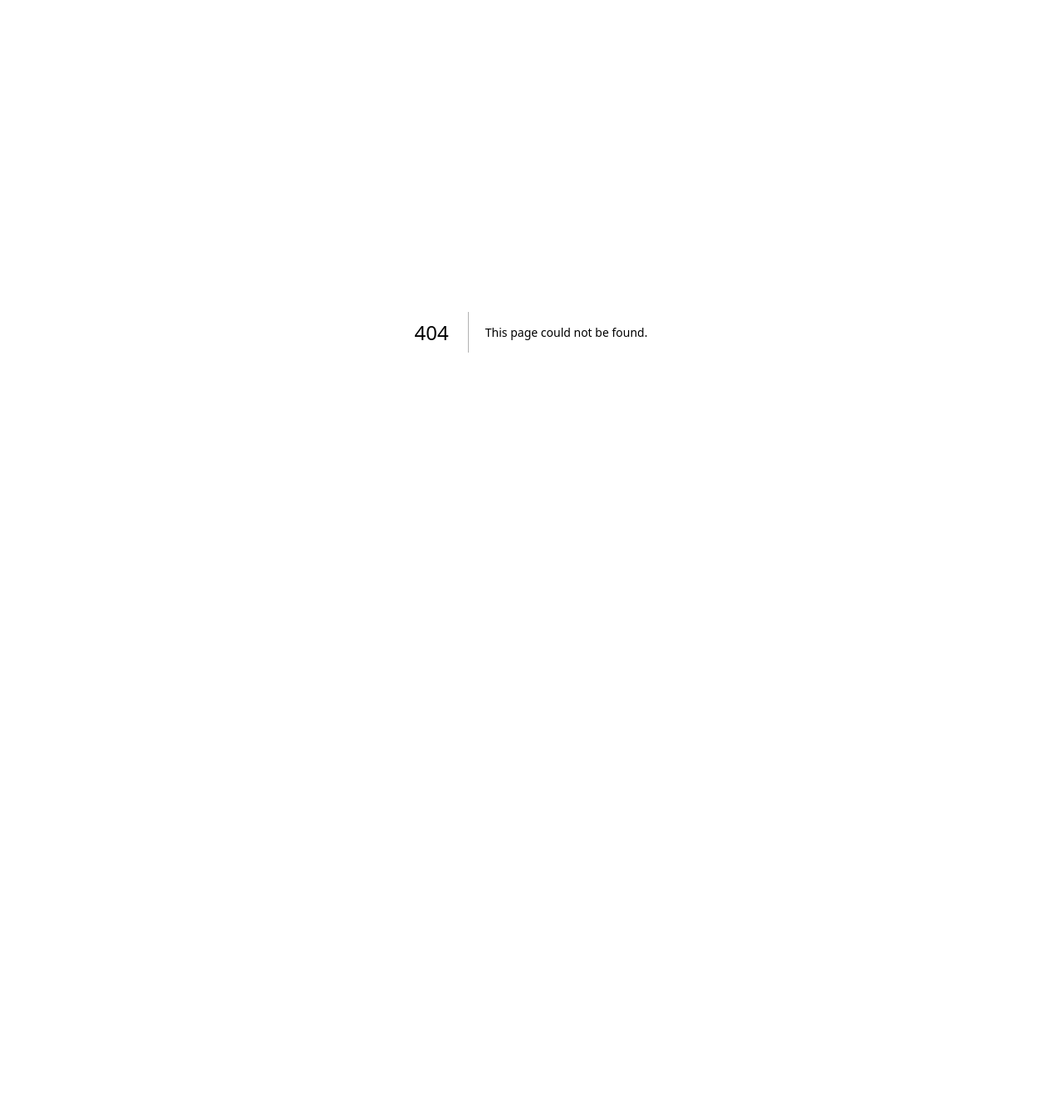
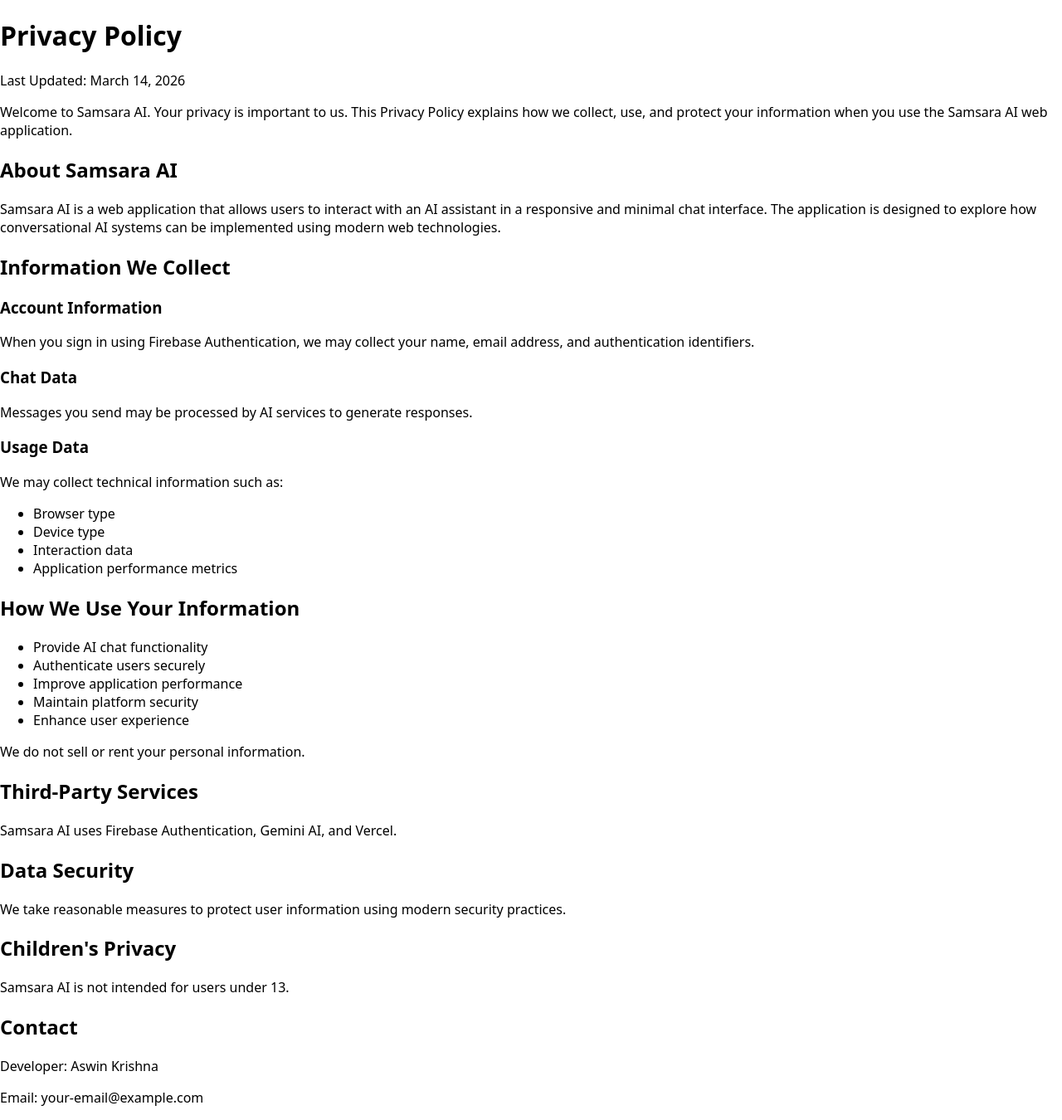
Before and after one commit to aaswne/samsara-ai-chatbot, a Next.js app: page /Privacy in a window 1280 px wide. Before the commit this address had no page. Shown: the whole page at 83% size. Before the commit the page ends 800 px from the top, so only its background shows below. Built offline with nearby package versions, Linux system fonts and the light colour scheme.

Commit message:
useref fix

```diff
--- /dev/null
+++ b/app/Privacy/page.jsx
@@ -0,0 +1,99 @@
+export default function PrivacyPolicy() {
+  return (
+    <main className="w-1/4 flex justify-center px-6 py-16">
+      <div className="max-w-3xl w-full space-y-8">
+
+        <div>
+          <h1 className="text-3xl font-semibold">Privacy Policy</h1>
+          <p className="text-gray-500 text-sm mt-2">
+            Last Updated: March 14, 2026
+          </p>
+        </div>
+
+        <p>
+          Welcome to Samsara AI. Your privacy is important to us. This Privacy
+          Policy explains how we collect, use, and protect your information when
+          you use the Samsara AI web application.
+        </p>
+
+        <section className="space-y-2">
+          <h2 className="text-xl font-semibold">About Samsara AI</h2>
+          <p>
+            Samsara AI is a web application that allows users to interact with an
+            AI assistant in a responsive and minimal chat interface. The
+            application is designed to explore how conversational AI systems can
+            be implemented using modern web technologies.
+          </p>
+        </section>
+
+        <section className="space-y-3">
+          <h2 className="text-xl font-semibold">Information We Collect</h2>
+
+          <div>
+            <h3 className="font-medium">Account Information</h3>
+            <p>
+              When you sign in using Firebase Authentication, we may collect
+              your name, email address, and authentication identifiers.
+            </p>
+          </div>
+
+          <div>
+            <h3 className="font-medium">Chat Data</h3>
+            <p>
+              Messages you send may be processed by AI services to generate
+              responses.
+            </p>
+          </div>
+
+          <div>
+            <h3 className="font-medium">Usage Data</h3>
+            <p>We may collect technical information such as:</p>
+            <ul className="list-disc list-inside mt-1">
+              <li>Browser type</li>
+              <li>Device type</li>
+              <li>Interaction data</li>
+              <li>Application performance metrics</li>
+            </ul>
+          </div>
+        </section>
+
+        <section className="space-y-2">
+          <h2 className="text-xl font-semibold">How We Use Your Information</h2>
+          <ul className="list-disc list-inside">
+            <li>Provide AI chat functionality</li>
+            <li>Authenticate users securely</li>
+            <li>Improve application performance</li>
+            <li>Maintain platform security</li>
+            <li>Enhance user experience</li>
+          </ul>
+          <p>We do not sell or rent your personal information.</p>
+        </section>
+
+        <section>
+          <h2 className="text-xl font-semibold">Third-Party Services</h2>
+          <p>Samsara AI uses Firebase Authentication, Gemini AI, and Vercel.</p>
+        </section>
+
+        <section>
+          <h2 className="text-xl font-semibold">Data Security</h2>
+          <p>
+            We take reasonable measures to protect user information using modern
+            security practices.
+          </p>
+        </section>
+
+        <section>
+          <h2 className="text-xl font-semibold">Children's Privacy</h2>
+          <p>Samsara AI is not intended for users under 13.</p>
+        </section>
+
+        <section>
+          <h2 className="text-xl font-semibold">Contact</h2>
+          <p>Developer: Aswin Krishna</p>
+          <p>Email: your-email@example.com</p>
+        </section>
+
+      </div>
+    </main>
+  );
+}
--- a/app/components/SideBar/SideBar.jsx
+++ b/app/components/SideBar/SideBar.jsx
@@ -5,6 +5,8 @@
 
 function Sidebar(
   {
+    settingRef ,
+    privacy,
     signOut,
   sidebarOpen,
   sidebarRef,
@@ -56,13 +58,13 @@
 
 <button onClick={goMaintenance} className="settingBtn">Keyboard Shortcuts</button>
 <button onClick={goMaintenance} className="settingBtn">About Samsara AI</button>
-<button onClick={goMaintenance} className="settingBtn">Privacy Policy</button>
+<button onClick={privacy} className="settingBtn">Privacy Policy</button>
 <button onClick={signOut} className="settingBtn">Logout</button>
 
 </div>
 
       <div className="sidebar-footer">
-        <button onClick={settingsOpen} >Settings</button>
+        <button ref={settingRef } onClick={settingsOpen} >Settings</button>
       </div>
     </aside>
   );
--- a/app/components/TopBar/TopBar.jsx
+++ b/app/components/TopBar/TopBar.jsx
@@ -2,7 +2,7 @@
 import ThemeToggle from "../ThemeToggle/ThemeToggle";
 import { useTheme } from "../../Context/ThemeContext"
 
-function Topbar({ toggleSideBar ,profileClick ,  }) {
+function Topbar({ toggleSideBar ,profileClick , dropDownRef }) {
 
 const { darkMode } = useTheme();
 console.log(darkMode)
@@ -27,7 +27,7 @@
     width: "40px",
     height: "40px"
   }}
-  onClick={profileClick}
+  onClick={profileClick} ref={dropDownRef}
   className="profile"
 >
   <svg
```
Also changed, not shown: app/Pages/DashBoard/DashBoard.jsx (+41 -16 lines).
